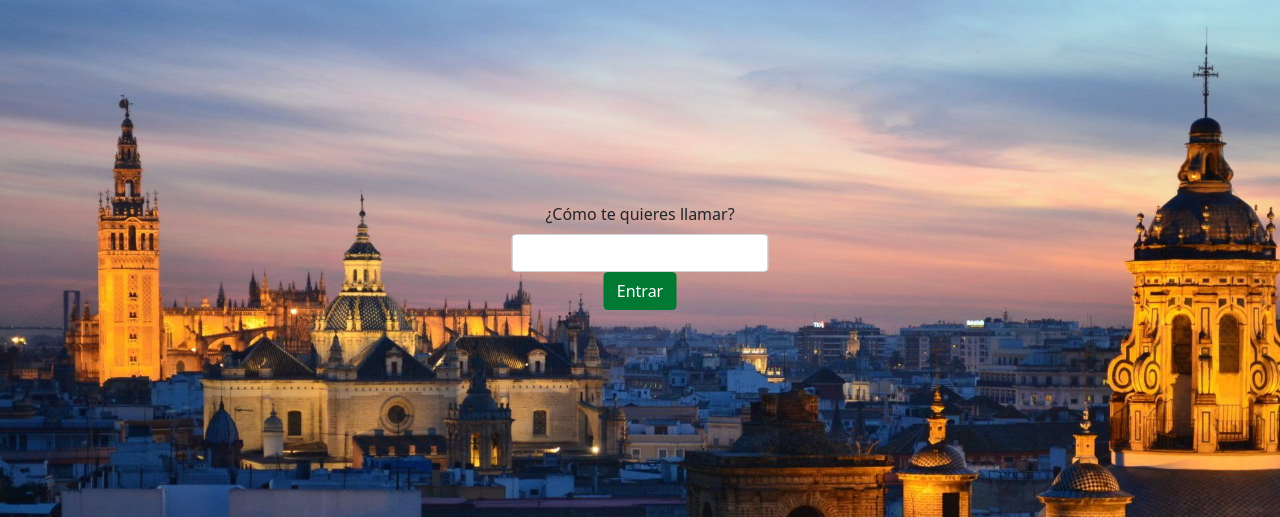
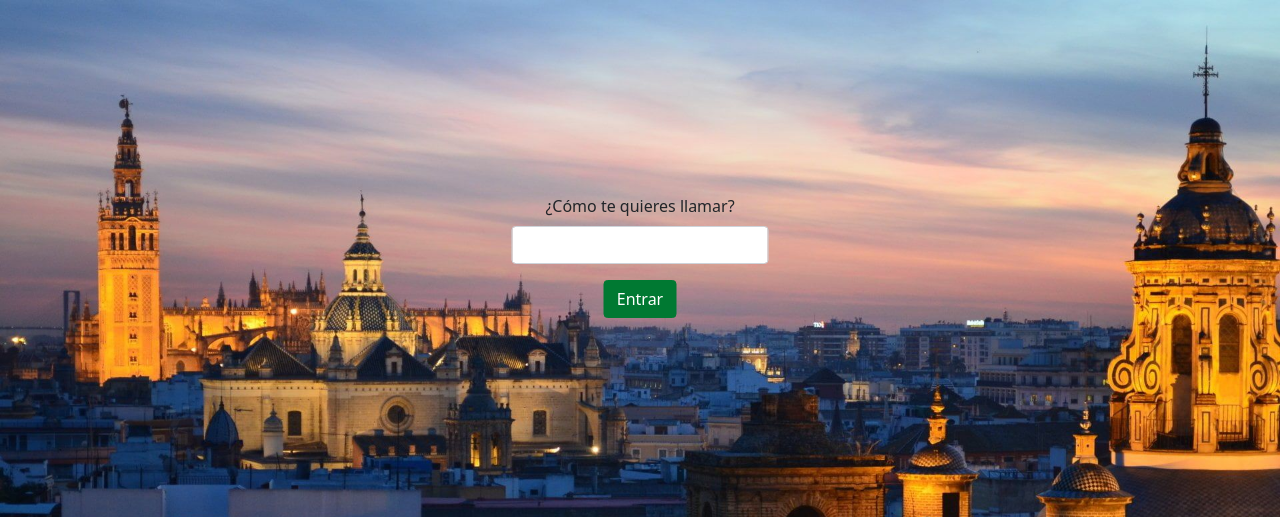
Before and after one commit to antonio-sanchezz/geoAndalucia, a PHP site: page / in a window 1280 px wide. Shown: the top 517 px of the page. Run offline with PHP 8.4, Linux system fonts and the light colour scheme.

Commit message:
css login

```diff
--- a/views/loginForm.php
+++ b/views/loginForm.php
@@ -21,7 +21,7 @@
                     <label for="username" class="form-label ">¿Cómo te quieres llamar?</label>
                     <input type="text" class="form-control" id="username" name="username" required>
                 </div>
-                <button type="submit" class="btn btn-primary">Entrar</button>
+                <button type="submit" class="btn btn-primary mt-3">Entrar</button>
             </form>
         </div>
     </div>
```
